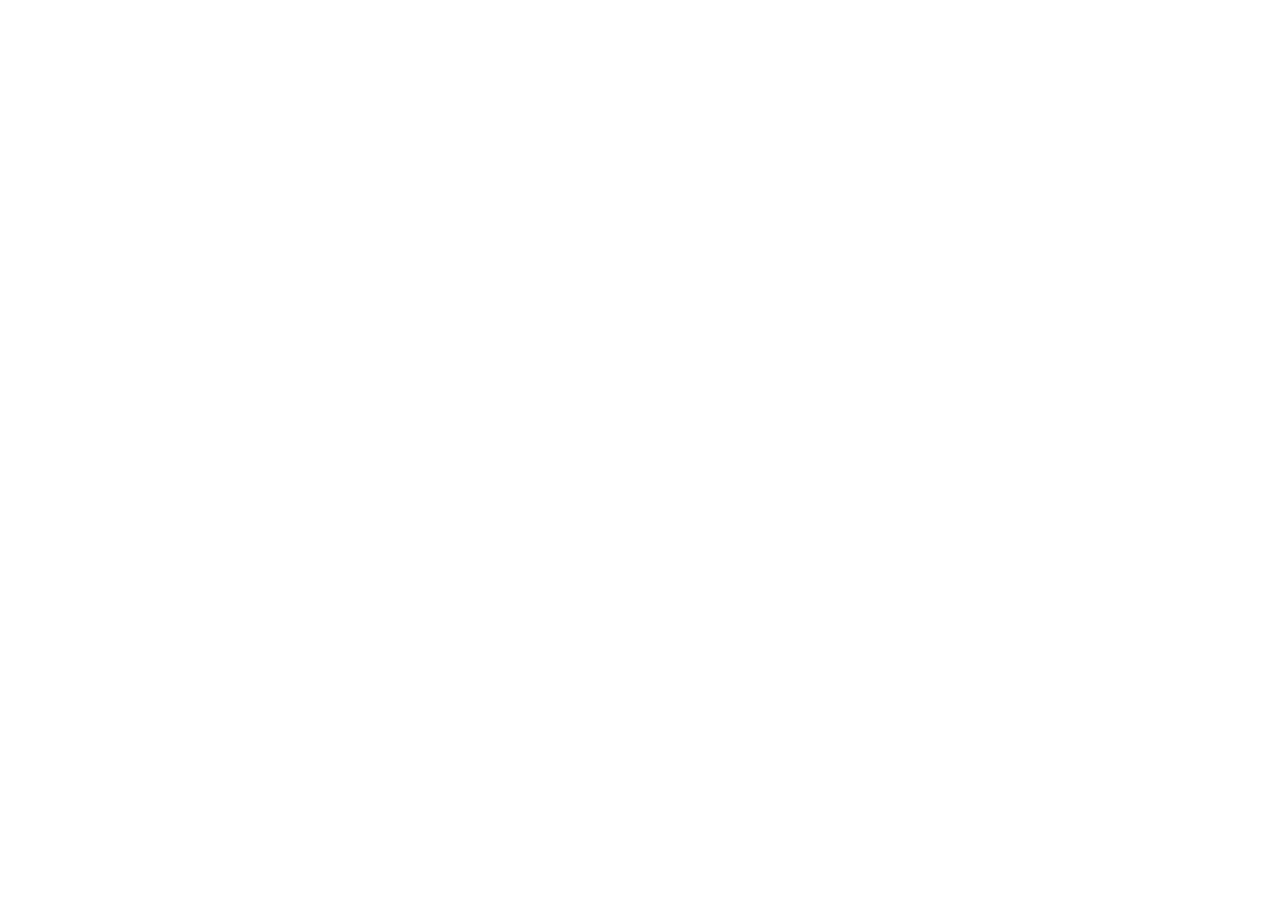
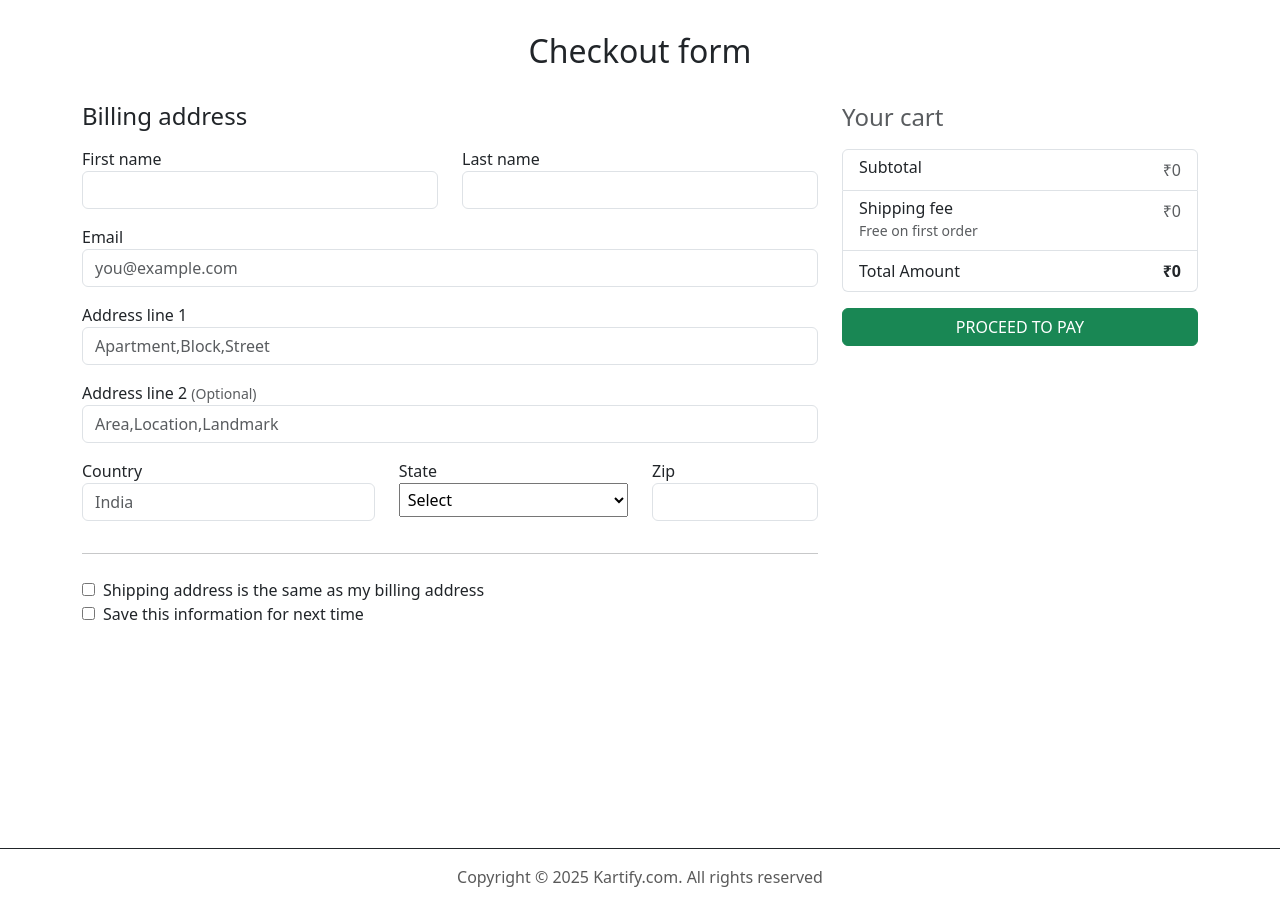
Before and after one commit to richa-daripa/Shopping-website, a React (Create React App) app: page /checkout in a window 1280 px wide. Before the commit this address had no page. Before the commit the page ends 800 px from the top, so only its background shows below. Built offline with nearby package versions, Linux system fonts and the light colour scheme.

Commit message:
add changes

```diff
--- a/src/App.js
+++ b/src/App.js
@@ -1,16 +1,23 @@
 import React  from 'react';
-import Cart from './Cart';
-import ItemPage from './ItemPage';
+import Cart from './Pages/Cart';
+import ItemPage from './Pages/ItemPage';
 import { Route, Routes } from 'react-router-dom';
+import Checkout from './Pages/Checkout';
+import Footer from './Component/Footer';
 
 
 function App() {
-
   return (
-      <Routes>
+    <>
+    <Routes>
         <Route path='/' element={<ItemPage/>} />
         <Route path='/cart' element={<Cart />} />
+        <Route path='/checkout' element={<Checkout />} />
       </Routes>
+
+      <Footer/>
+    </>
+
   );
 }
 
--- /dev/null
+++ b/src/Component/Footer.jsx
@@ -0,0 +1,15 @@
+import React from 'react';
+import { Container,  Navbar} from 'react-bootstrap';
+
+const Footer = () => {
+    return (
+        <Navbar className="border-top border-dark mt-4">
+            <Container className="justify-content-center">
+                <Navbar.Text>
+                    Copyright © 2025 Kartify.com. All rights reserved
+                </Navbar.Text>
+            </Container>
+        </Navbar>
+    )
+}
+export default Footer;
--- a/src/ItemCard.jsx
+++ b/src/Component/ItemCard.jsx
@@ -1,5 +1,5 @@
 import React, { useContext} from 'react';
-import { StoreContext } from './ContextAPI';
+import { StoreContext } from '../Context/ContextAPI';
 import { Card, Col, Button } from 'react-bootstrap';
 
 const ItemCard = ({ id, name, image, price , setShow}) => {
--- a/src/ContextAPI.jsx
+++ b/src/Context/ContextAPI.jsx
@@ -1,5 +1,5 @@
 import { createContext, useState } from "react";
-import { itemList } from "./itemList";
+import { itemList } from "../itemList";
 
 
 export const StoreContext = createContext();
--- a/src/Cart.jsx
+++ b/src/Pages/Cart.jsx
@@ -1,6 +1,6 @@
 
 import React, { useContext } from 'react';
-import { StoreContext } from './ContextAPI';
+import { StoreContext } from '../Context/ContextAPI';
 import { useNavigate } from 'react-router-dom';
 import { Container, Navbar, Button, Row, Col, Card } from 'react-bootstrap';
 
@@ -67,12 +67,12 @@
                                 <div className='d-flex justify-content-between'>
                                     <p className='fw-bold'>Total Amount:</p>
                                     <p>₹ {getTotalAmount() + 0} </p></div>
-                                <Button variant="success" className='w-100 mt-4'>GO TO CHECKOUT</Button>
+                                <Button variant="success" className='w-100 mt-4' onClick={() => navigate('/checkout')}>GO TO CHECKOUT</Button>
                             </Card.Body>
                         </Card>
                     </>
                 ) : (
-                    <h4 className='text-center mt-4 pt-4'>Oops! Your Kartify Cart is empty</h4>
+                    <h4 className='text-center mt-4 pt-4 vh-100'>Oops! Your Kartify Cart is empty</h4>
                 )
             }
 
--- /dev/null
+++ b/src/Pages/Checkout.jsx
@@ -0,0 +1,109 @@
+import React, { useContext } from 'react';
+import { StoreContext } from '../Context/ContextAPI';
+
+const Checkout = () => {
+
+    const {getTotalAmount, totalQuantity} = useContext(StoreContext);
+
+    return (
+        <div className='container mt-4 vh-100'>
+
+            <h2 className='mt-4 mb-4 text-center p-2 mt-4' >Checkout form</h2>
+
+            <div class="row mt-4">
+                <div class="col-md-4 order-md-2 mb-4">
+                    <h4 class="d-flex justify-content-between align-items-center mb-3">
+                        <span class="text-muted">Your cart </span>
+                        <span class="badge badge-secondary badge-pill">{totalQuantity()}</span>
+                    </h4>
+                    <ul class="list-group mb-3">
+                        <li class="list-group-item d-flex justify-content-between lh-condensed">
+                            <div>
+                                <h6 class="my-0">Subtotal</h6>
+                            </div>
+                            <span class="text-muted">₹{getTotalAmount()}</span>
+                        </li>
+                        <li class="list-group-item d-flex justify-content-between lh-condensed">
+                            <div>
+                                <h6 class="my-0">Shipping fee</h6>
+                                <small class="text-muted">Free on first order</small>
+                            </div>
+                            <span class="text-muted">₹0</span>
+                        </li>
+
+                        <li class="list-group-item d-flex justify-content-between">
+                            <span>Total Amount</span>
+                            <strong>₹{getTotalAmount() + 0}</strong>
+                        </li>
+                    </ul>
+                     <button class="btn btn-success btn btn-block w-100" type="submit">PROCEED TO PAY</button>
+                </div>
+
+                <div class="col-md-8 order-md-1">
+                    <h4 class="mb-3">Billing address</h4>
+                    <form >
+                        <div class="row">
+                            <div class="col-md-6 mb-3">
+                                <label for="firstName">First name</label>
+                                <input type="text" class="form-control" required />
+                            </div>
+                            <div class="col-md-6 mb-3">
+                                <label for="lastName">Last name</label>
+                                <input type="text" class="form-control"  required/>
+                            </div>
+                        </div>
+
+                        <div class="mb-3">
+                            <label for="email">Email</label>
+                            <input type="email" class="form-control"  placeholder="you@example.com" />
+                        </div>
+
+                        <div class="mb-3">
+                            <label for="address">Address line 1</label>
+                            <input type="text" class="form-control" placeholder="Apartment,Block,Street" required="" />
+                        </div>
+
+                        <div class="mb-3">
+                            <label for="address2">Address line 2 <small class="text-muted">(Optional)</small></label>
+                            <input type="text" class="form-control" id="address2" placeholder="Area,Location,Landmark" />
+                        </div>
+
+                        <div class="row">
+                            <div class="col-md-5 mb-3">
+                                <label for="country">Country</label>
+                                <input type="text" class="form-control"  placeholder="India" readOnly/>
+                            </div>
+                            <div class="col-md-4 mb-3">
+                                <label for="state">State</label>
+                                <select class="custom-select d-block w-100 p-1"  required>
+                                    <option value="">Select</option>
+                                    <option>Chennai</option>
+                                    <option>Mumbai</option>
+                                    <option>Bengaluru</option>
+                                    <option>Hyderabad</option>
+                                </select>
+
+                            </div>
+                            <div class="col-md-3 mb-3">
+                                <label for="zip">Zip</label>
+                                <input type="text" class="form-control" required />
+                            </div>
+                        </div>
+                        <hr class="mb-4" />
+                        <div class="custom-control custom-checkbox ">
+                            <input type="checkbox" class="custom-control-input me-2"  />
+                            <label class="custom-control-label" for="same-address">Shipping address is the same as my billing address</label>
+                        </div>
+                        <div class="custom-control custom-checkbox">
+                            <input type="checkbox" class="custom-control-input me-2" />
+                            <label class="custom-control-label" for="save-info">Save this information for next time</label>
+                        </div>
+                    </form>
+                </div>
+            </div>
+        </div>
+
+    )
+}
+
+export default Checkout;
--- a/src/index.css
+++ /dev/null
@@ -1,13 +0,0 @@
-body {
-  margin: 0;
-  font-family: -apple-system, BlinkMacSystemFont, 'Segoe UI', 'Roboto', 'Oxygen',
-    'Ubuntu', 'Cantarell', 'Fira Sans', 'Droid Sans', 'Helvetica Neue',
-    sans-serif;
-  -webkit-font-smoothing: antialiased;
-  -moz-osx-font-smoothing: grayscale;
-}
-
-code {
-  font-family: source-code-pro, Menlo, Monaco, Consolas, 'Courier New',
-    monospace;
-}
--- a/src/index.js
+++ b/src/index.js
@@ -1,11 +1,10 @@
 import React from 'react';
 import ReactDOM from 'react-dom/client';
-import './index.css';
 import App from './App';
+import StoreProvider from './Context/ContextAPI';
+import { BrowserRouter } from 'react-router-dom';
 import 'bootstrap/dist/css/bootstrap.min.css';
 import "bootstrap-icons/font/bootstrap-icons.css";
-import StoreProvider from './ContextAPI';
-import { BrowserRouter } from 'react-router-dom';
 
 const root = ReactDOM.createRoot(document.getElementById('root'));
 root.render(
```
Also changed, not shown: src/Pages/ItemPage.jsx (renamed from src/ItemPage.jsx, +5 -13 lines).
